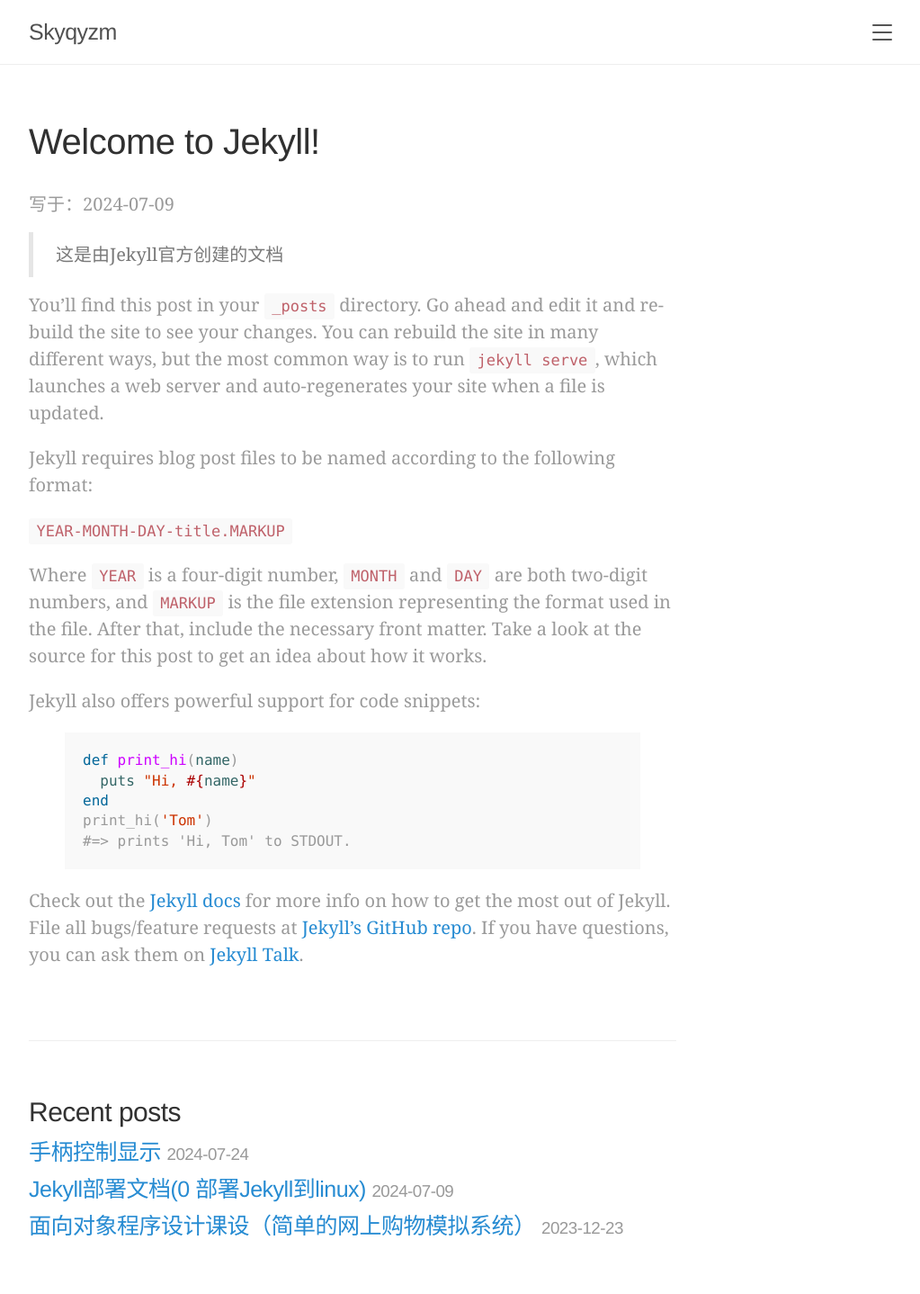
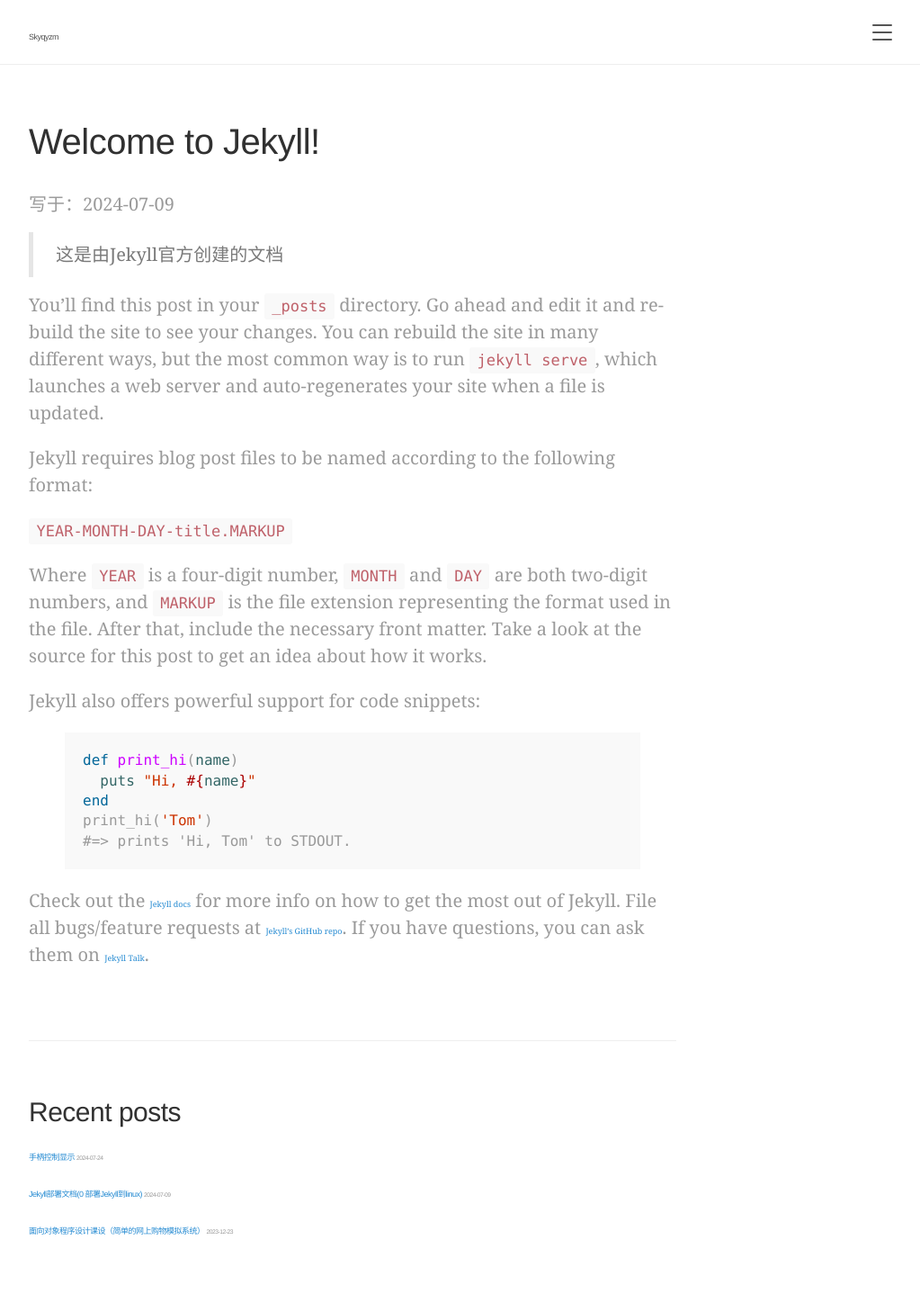
Before and after one commit to skyjty/skyjty.github.io, a Jekyll site: the page built from _posts/2024-07-09-welcome-to-jekyll.markdown, in a window 1280 px wide. Shown: the whole page at 90% size, without its empty margins (248-1271 px from the left). Built offline with Jekyll 4.4.1, drawn with Linux system fonts in a browser that asks for light colours.

Commit message:
Update sidebar.html
字体调整

```diff
--- a/_includes/sidebar.html
+++ b/_includes/sidebar.html
@@ -52,6 +52,9 @@
     {% if page.layout == "post" %}
     <style>
       li {list-style-type:none;}
+      a{
+        font-size:xx-small;
+      }
     </style>
     <script src="{{ site.path }}/public/js/jquery.min.js" type="text/javascript"></script>
     <script src="{{ site.path }}/public/js/toc.js" type="text/javascript"></script>
```
